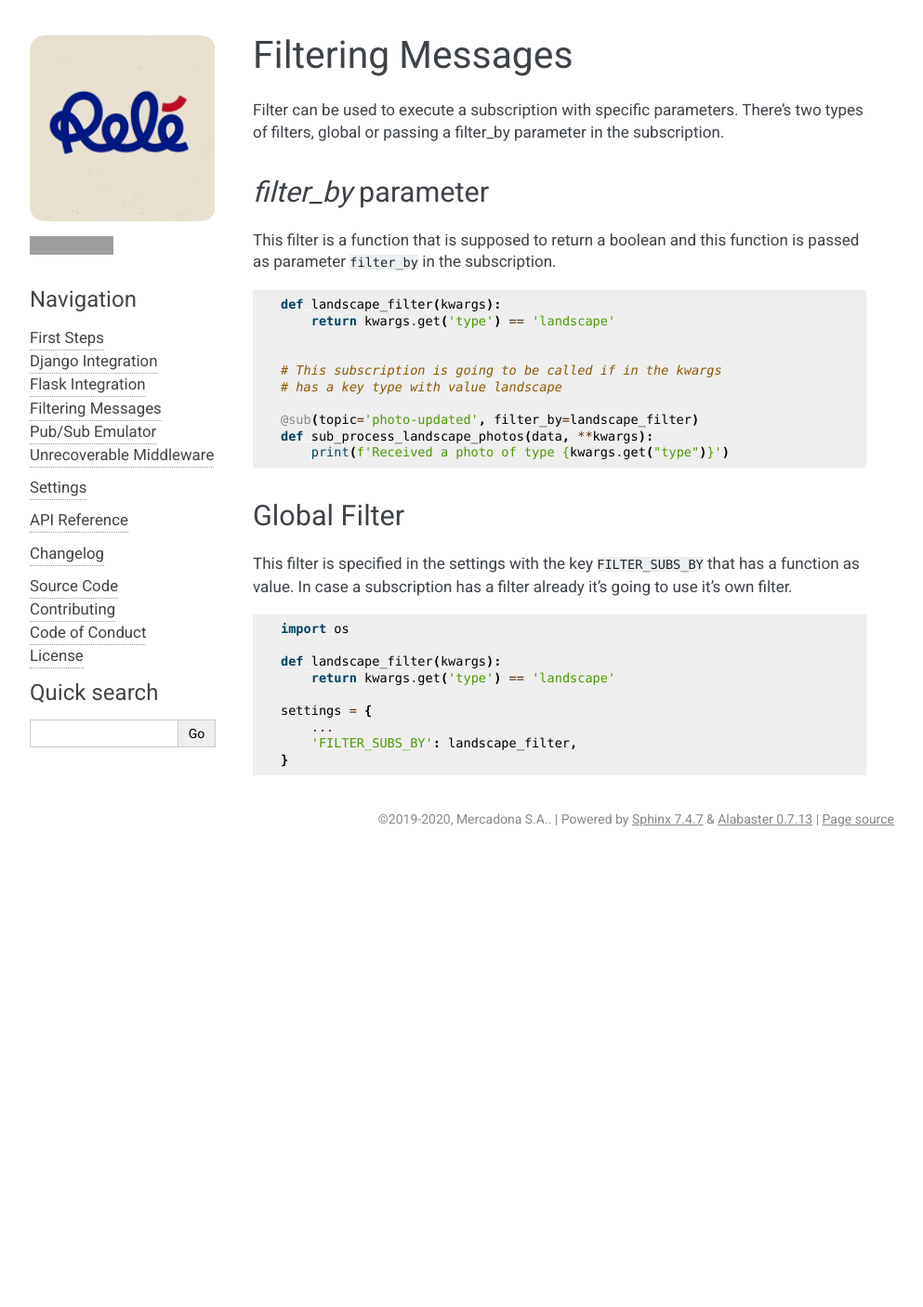
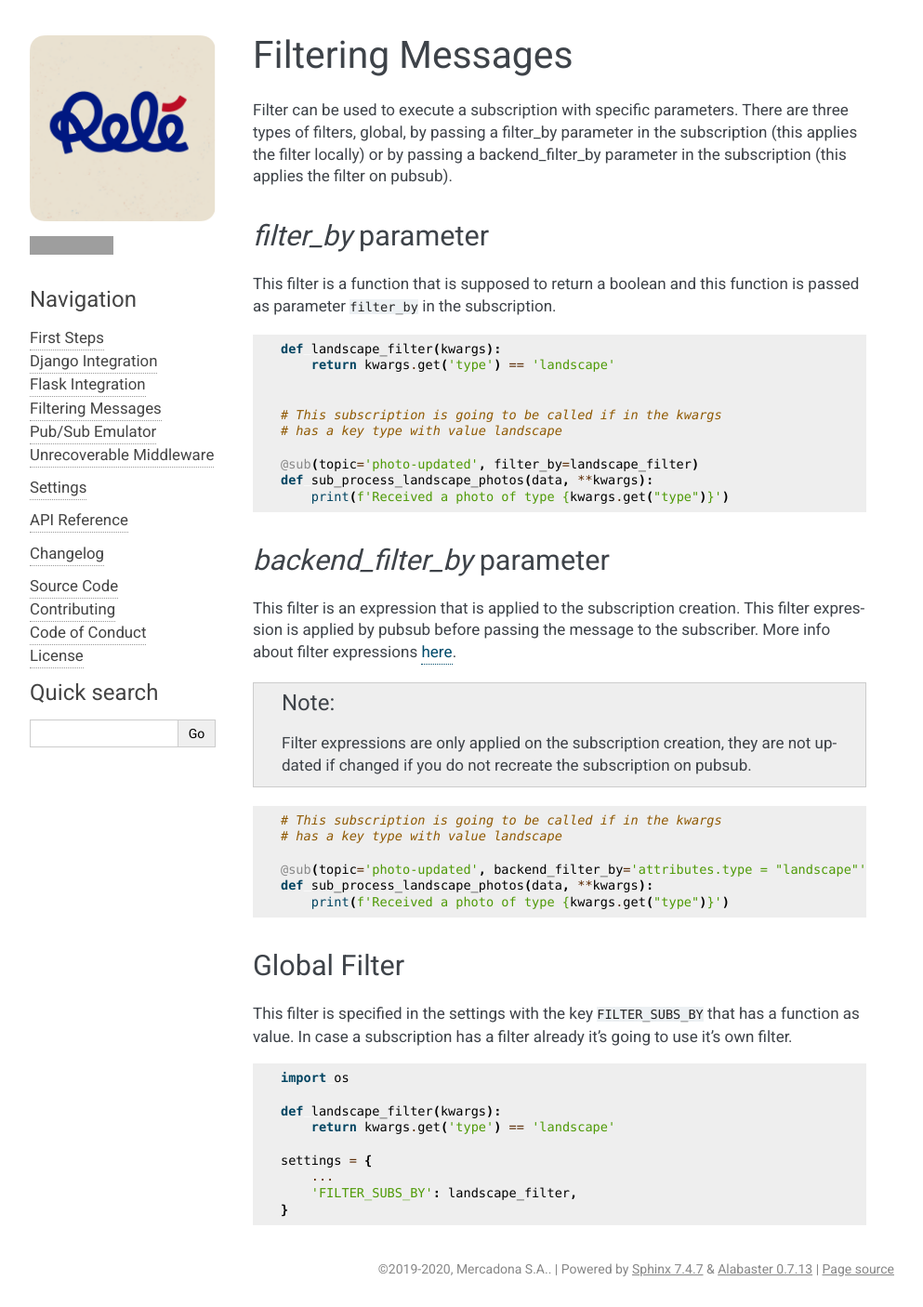
Before and after one commit to mercadona/rele, a Sphinx documentation site: the page built from docs/guides/filters.rst, in a window 1280 px wide. Shown: the whole page at 93% size, without its empty margins (148-1141 px from the left). Built offline with Sphinx 7.4.7, drawn with Linux system fonts in a browser that asks for light colours; the version number is read from the project's files by our own code; before the commit the page ends 922 px from its top, so only the background shows below that; grey boxes are pictures that could not be loaded.

Commit message:
Add filter expressions to subscriptions (#207)
* Add filter expressions to subscriptions

```diff
--- a/docs/conf.py
+++ b/docs/conf.py
@@ -75,7 +75,7 @@ html_sidebars = {"**": ["sidebar.html", "navigation.html", "searchbox.html"]}
 
 # Setup function
 def setup(app):
-    app.add_stylesheet("style.css")
+    app.add_css_file("style.css")
 
 
 # -- Extension configuration -------------------------------------------------
--- a/docs/guides/filters.rst
+++ b/docs/guides/filters.rst
@@ -2,8 +2,9 @@ Filtering Messages
 ==================
 
 Filter can be used to execute a subscription with specific parameters.
-There's two types of filters, global or passing a filter_by parameter in the
-subscription.
+There are three types of filters, global, by passing a filter_by parameter in the
+subscription (this applies the filter locally) or by passing a backend_filter_by
+parameter in the subscription (this applies the filter on pubsub).
 
 
 `filter_by` parameter
@@ -26,6 +27,26 @@ is passed as parameter ``filter_by`` in the subscription.
         print(f'Received a photo of type {kwargs.get("type")}')
 
 
+`backend_filter_by` parameter
+_____________________________
+
+This filter is an expression that is applied to the subscription creation. This filter
+expression is applied by pubsub before passing the message to the subscriber. More info
+about filter expressions `here <https://cloud.google.com/pubsub/docs/filtering#filtering_syntax>`_.
+
+.. note::
+   Filter expressions are only applied on the subscription creation, they are not updated
+   if changed if you do not recreate the subscription on pubsub.
+
+.. code:: python
+
+    # This subscription is going to be called if in the kwargs
+    # has a key type with value landscape
+
+    @sub(topic='photo-updated', backend_filter_by='attributes.type = "landscape"')
+    def sub_process_landscape_photos(data, **kwargs):
+        print(f'Received a photo of type {kwargs.get("type")}')
+
 
 Global Filter
 _____________
```
Also changed, not shown: 5 other files.
